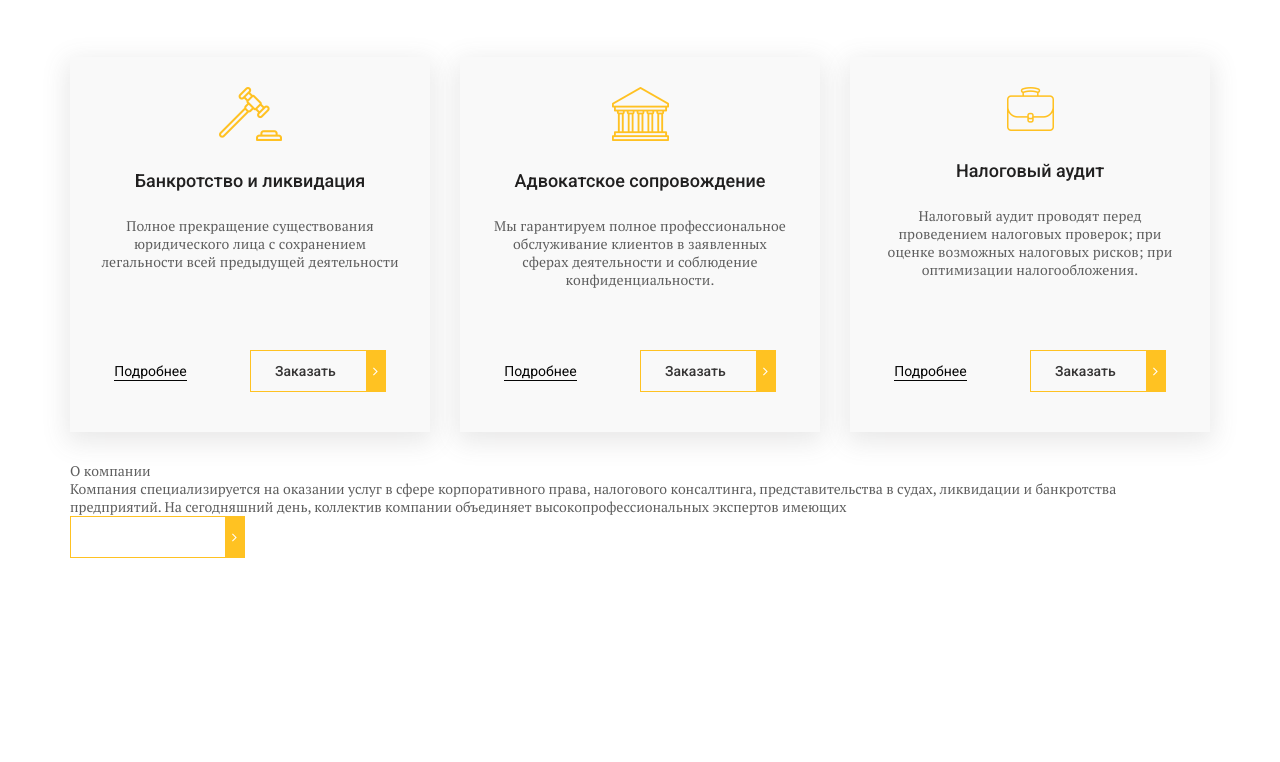
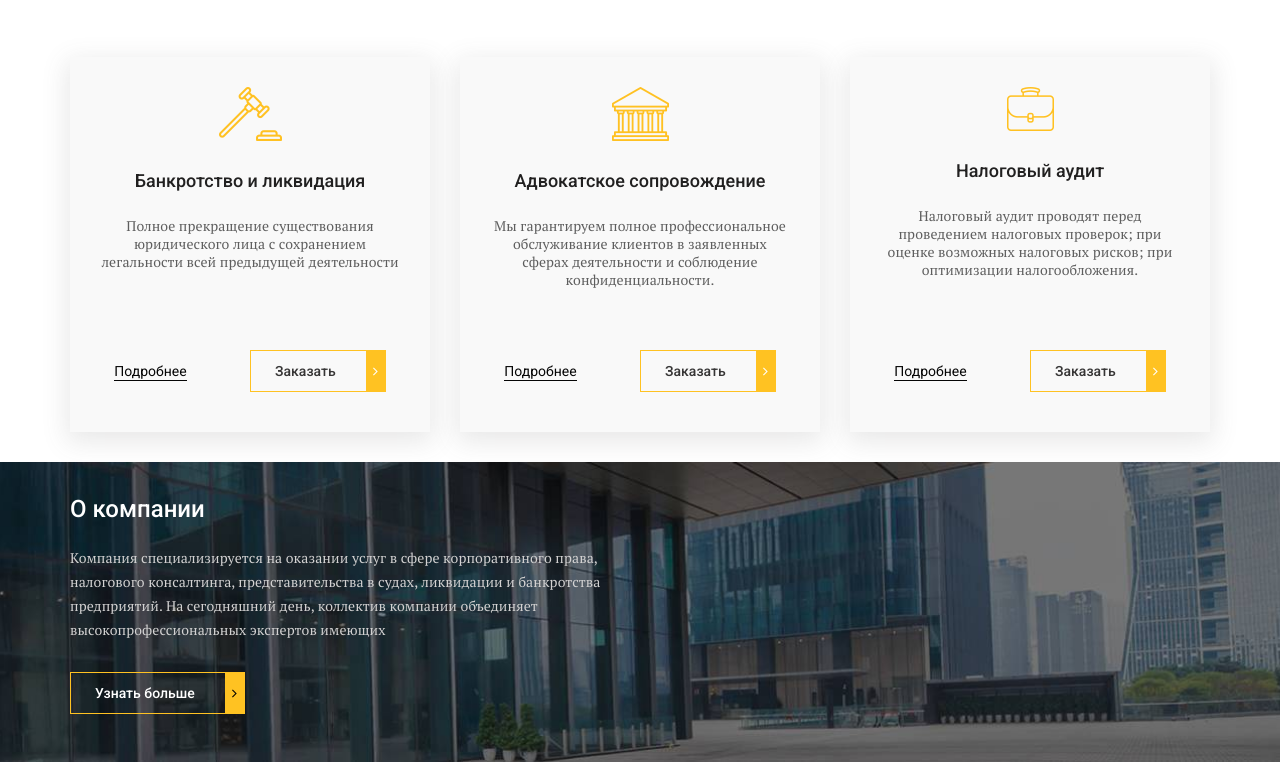
Before and after one commit to NataliaBannikova/lawyer, a plain HTML site: page index.html in a window 1280 px wide. Shown: the part 781-1543 px from the top of the page. Before the commit the page ends 1339 px from the top, so only its background shows below. Drawn offline with nearby package versions, Linux system fonts and the light colour scheme; files whose address does not match are found by name.

Commit message:
Add styles for section About

```diff
--- a/css/style.css
+++ b/css/style.css
@@ -338,3 +338,36 @@ header {
     border-bottom: 1px solid #050505;
     margin-right: 60px;
 }
+
+.about {
+    background-image: url(../img/about-bg.jpg);
+    background-size: cover;
+    background-position: center;
+    min-height: 300px;
+    background-repeat: no-repeat;
+    padding: 25px 0px 45px;
+}
+
+.about__inner {
+    max-width: 545px;
+}
+
+.about__title {
+    font-family: 'Roboto', sans-serif;
+    font-weight: 500;
+    color: #fff;
+    line-height: 24px;
+    font-size: 24px;
+    padding: 10px 0px 25px;
+}
+
+.about__text {
+    margin-bottom: 30px;
+    color: #d3d2d2;
+    line-height: 24px;
+    letter-spacing: 0.1px;
+}
+
+.about__btn.default-btn::after {
+    color: #000;
+}
--- a/index.html
+++ b/index.html
@@ -167,12 +167,14 @@
 
     <section class="about">
         <div class="container">
-            <div class="about__title">О компании </div>
+            <div class="about__inner">
+                <div class="about__title">О компании </div>
             <div class="about__text">
                 Компания специализируется на оказании услуг в сфере корпоративного права, налогового консалтинга, представительства в судах, ликвидации и банкротства предприятий. На сегодняшний день, коллектив компании объединяет
 высокопрофессиональных экспертов имеющих
             </div>
             <a href="#" class="about__btn default-btn">Узнать больше</a>
+            </div>
         </div>
     </section>
 
```
Also changed, not shown: img/about-bg.jpg (renamed from img/adv-fon.jpg), img/adv-bg.jpg (renamed from img/about-fon.jpg).
